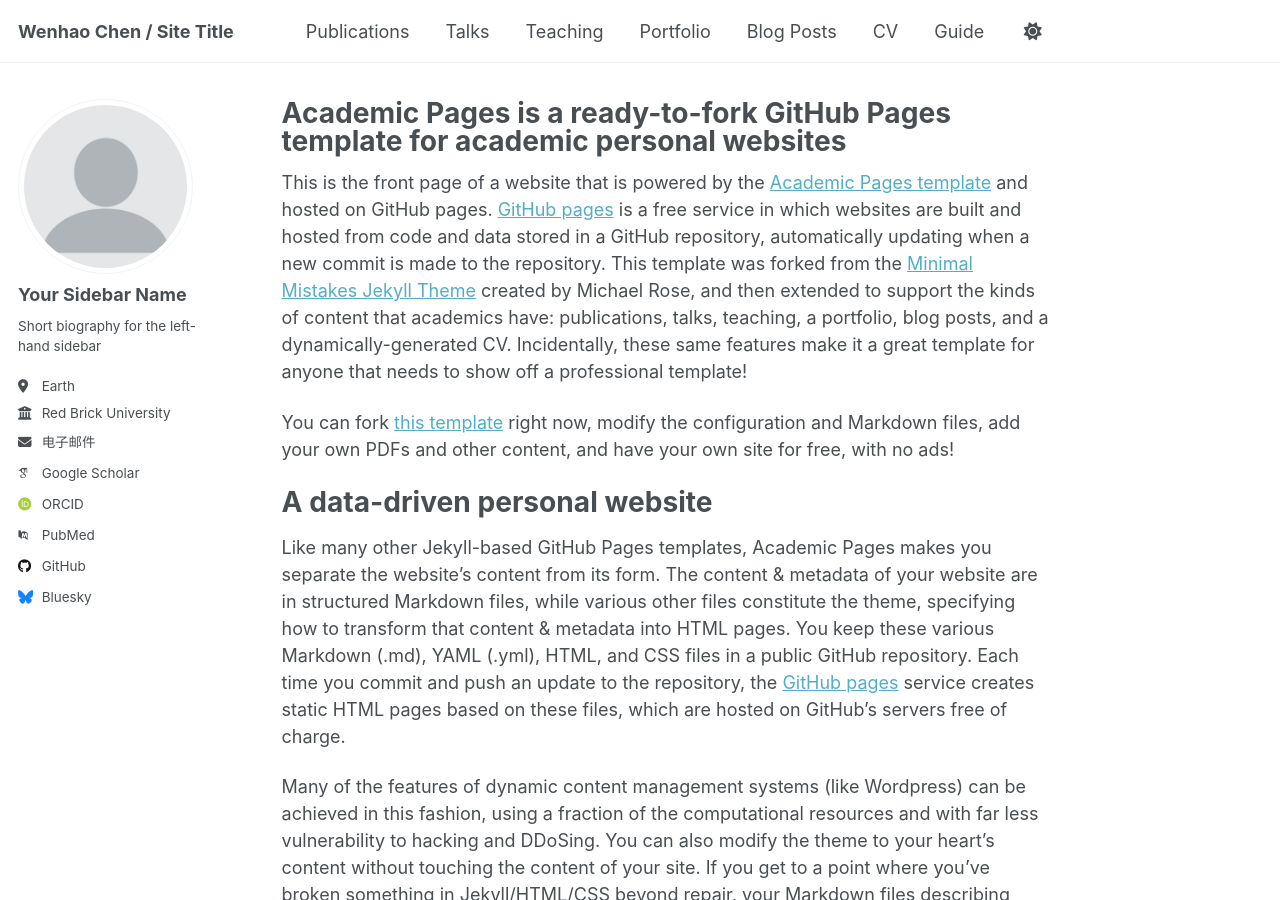
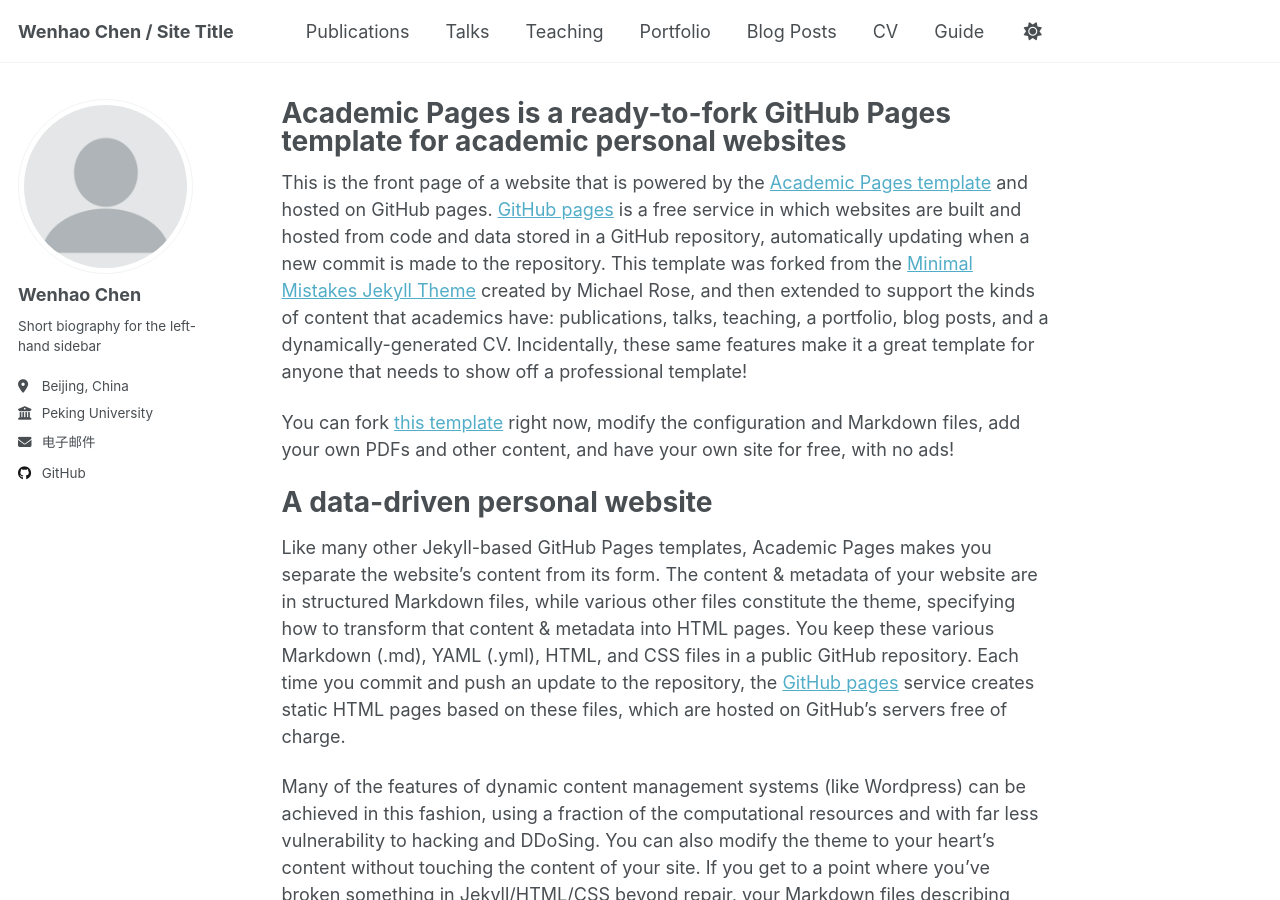
Before and after one commit to abs1903/abs1903.github.io, a Jekyll site: the page built from _pages/about.md, in a window 1280 px wide and 900 px high. Built offline with Jekyll 4.4.1, drawn with Linux system fonts in a browser that asks for light colours; some web fonts are replaced; a script that is not in the unit is left out.

Commit message:
config updated

```diff
--- a/_config.yml
+++ b/_config.yml
@@ -24,23 +24,23 @@
 author:
   # Biographic information
   avatar           : "profile.png"
-  name             : "Your Sidebar Name"
+  name             : "Wenhao Chen"
   pronouns         : # example: "she/her"
   bio              : "Short biography for the left-hand sidebar"
-  location         : "Earth"
-  employer         : "Red Brick University"
+  location         : "Beijing, China"
+  employer         : "Peking University"
   uri              : # URL
-  email            : "none@example.org"
+  email            : "wenhaochen@stu.pku.edu.cn"
 
   # Academic websites
   academia         : # URL
   arxiv            : # URL - Update with the correct link to your profile
-  googlescholar    : "https://scholar.google.com/citations?user=PS_CX0AAAAAJ"
+  googlescholar    : # "https://scholar.google.com/citations?user=PS_CX0AAAAAJ"
   inspire-hep      : # URL
   impactstory      : # URL
-  orcid            : "https://orcid.org/yourorcidurl"
+  orcid            : # "https://orcid.org/yourorcidurl"
   semantic         : # URL
-  pubmed           : "https://www.ncbi.nlm.nih.gov/pubmed/?term=john+snow"
+  pubmed           : # "https://www.ncbi.nlm.nih.gov/pubmed/?term=john+snow"
   researchgate     : # URL
   scopus           : # URL
 
@@ -48,13 +48,13 @@
   bitbucket        : # Username - Update with your username on the site
   codepen          : # Username
   dribbble         : # Username
-  github           : "academicpages"
+  github           : "abs1903"
   kaggle           : # Username
   stackoverflow    : # User number or user number and name (i.e., use "1" or "1/jeff-atwood")
 
   # Social media
   artstation       : # Username
-  bluesky          : "bsky.app" # Replace this with you Bluesky username
+  bluesky          : # "bsky.app" # Replace this with you Bluesky username
   facebook         : # Username
   flickr           : # Username
   foursquare       : # Username
```
